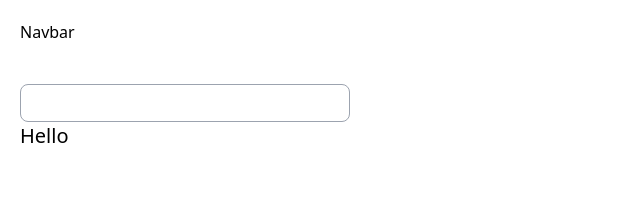
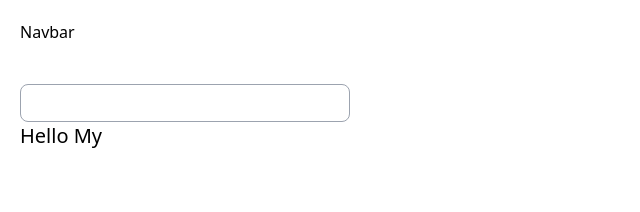
Before and after one commit to electrolyte-orb/testing-ci-cd, a React (Vite) app: page / in a window 1280 px wide. Shown: the top 212 px of the page, without its empty margins (0-640 px from the left). Built offline with nearby package versions, Linux system fonts and the light colour scheme; a web font is replaced by a local one.

Commit message:
changed App.tsx

```diff
--- a/src/App.tsx
+++ b/src/App.tsx
@@ -8,7 +8,7 @@ function App() {
 			<Navbar />
 			<div className="p-5 text-xl">
 				<input className='border border-gray-400 px-4 py-1 rounded-lg' type="text" value={name} onChange={(e) => setName(e.target.value)}/>
-				<div>Hello {name}</div>
+				<div>Hello My {name}</div>
 			</div>
 		</>
 	);
```
